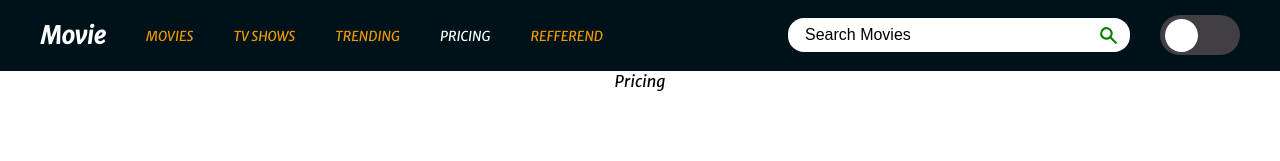
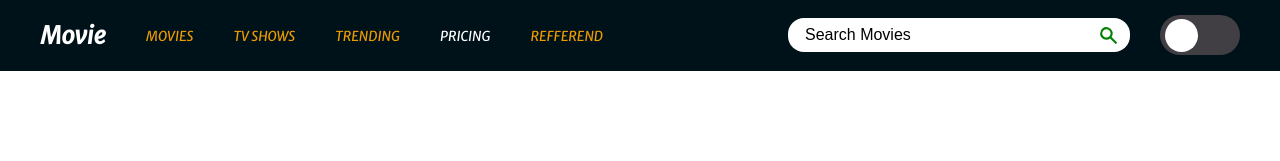
Before and after one commit to SaranPanachai/React-movie-jsx, a React (Create React App) app: page /Pricing in a window 1280 px wide. Shown: the top 161 px of the page. Built offline with nearby package versions, Linux system fonts and the light colour scheme.

Commit message:
create-pricing

```diff
--- a/src/component/Pricing.jsx
+++ b/src/component/Pricing.jsx
@@ -1,8 +1,17 @@
-import React from 'react'
+import React, { Fragment } from 'react'
 
 function Pricing() {
   return (
-    <div>Pricing</div>
+   <Fragment>
+    <div className='background-Color-Main'>
+      <div className='Pricing-container'>
+        <div class="Pricing-option1">
+        </div>
+
+      </div>
+
+    </div>
+   </Fragment>
   )
 }
 
```
